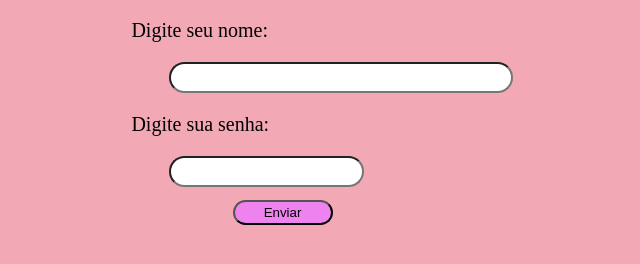
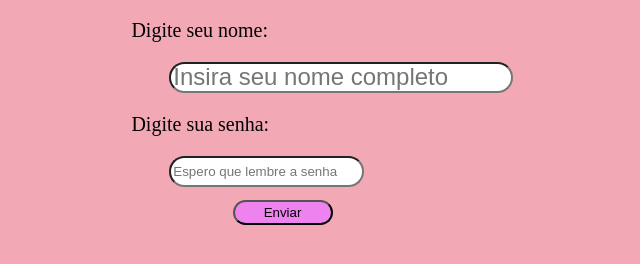
Before and after one commit to JoaoPinheiroPA/tentando_subir_site, a plain HTML site: page index.html in a window 1280 px wide. Shown: the part 62-326 px from the top of the page, without its empty margins (319-959 px from the left). Drawn offline with Linux system fonts and the light colour scheme.

Commit message:
atualização 12/09

```diff
--- a/index.html
+++ b/index.html
@@ -9,14 +9,13 @@
     <h1>❤️ Você é o meu doxinho? ❤️</h1>
 
     <p class="log">Digite seu nome:</p>
-    <input class="txt" type="text" id="txt1"><br>
+    <input class="txt" type="text" id="txt1" placeholder="Insira seu nome completo">
     <p class="log">Digite sua senha:</p>
-    <input class="txt" type="password" id="senha1"><br>
-    <a id="log" href="#"><input class="button" type="button" value="Enviar" id="button" onclick="clicar()"></a>
+    <input class="txt" type="password" id="senha1" placeholder="Espero que lembre a senha">
+
+    <input class="button" type="button" value="Enviar" id="button" onclick="clicar()"></a>
 
     <div id="senhaid"></div>
-    <!-- var nome_ = 'Luana Giovanna Barros Costa' -->
-    <!-- var senha_ = '5332'-->
     <script src="script.js"></script>
 </body>
 
```
Also changed, not shown: style.css (line endings or trailing spaces).
